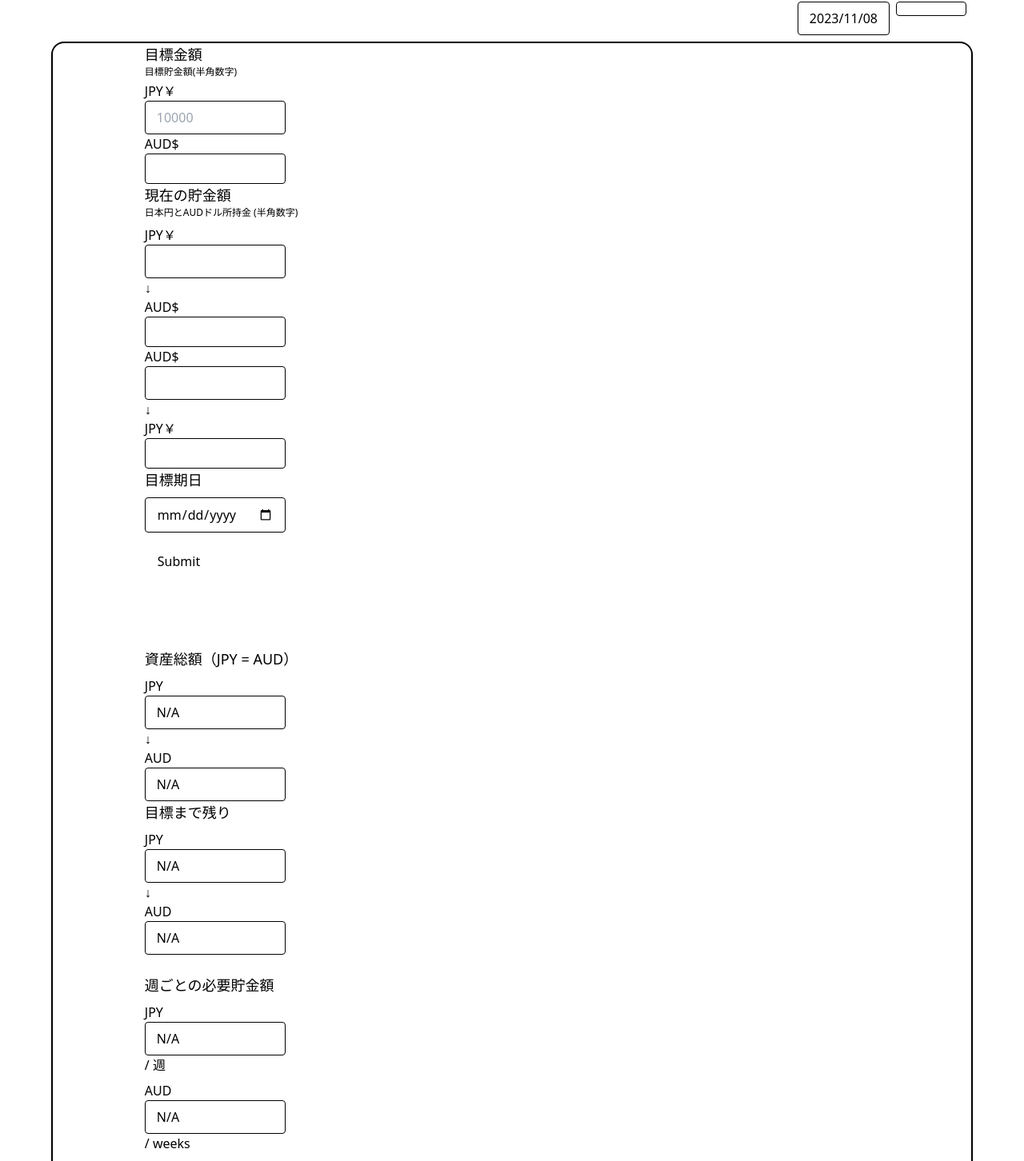
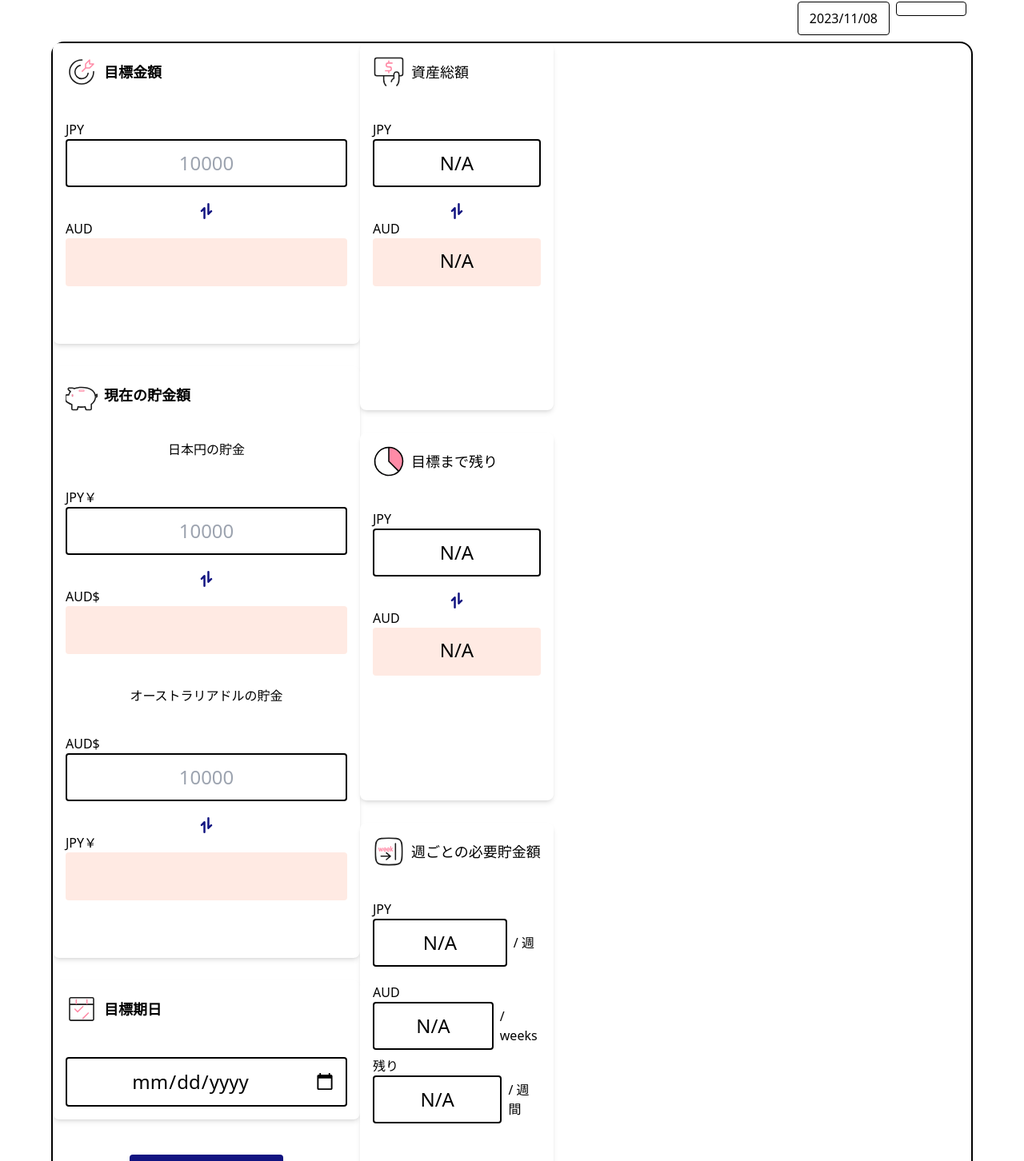
Before and after one commit to Arilifecom/saving-up, a Next.js app: page / in a window 1280 px wide. Shown: the part 22-1474 px from the top of the page at 80% size. Built offline with nearby package versions, Linux system fonts and the light colour scheme; no server answers; a web font is replaced by a local one.

Commit message:
♻️ Separating main compornent

```diff
--- a/src/components/InputArea.jsx
+++ b/src/components/InputArea.jsx
@@ -1,3 +1,10 @@
+import {
+  CurrentMoneyIcon,
+  ExchangeIcon,
+  TargetDayIcon,
+  TargetIcon,
+} from "./Icons";
+
 const InputArea = ({
   targetJPY,
   targetAUD,
@@ -19,69 +26,84 @@ const InputArea = ({
   handleSubmit,
 }) => {
   return (
-    <div className="w-4/5 mx-auto mb-11">
-      <div className="mb-1">
-        <h2 className="text-lg">目標金額</h2>
-        <p className="text-xs">目標貯金額(半角数字)</p>
+    <div className="grid gap-7">
+      <div className="w-ful bg-light rounded-lg p-4 shadow-md">
+        <div className="flex place-items-center mb-10">
+          <TargetIcon className={"w-10 h-10"} />
+          <h2 className="text-lg ml-2 font-semibold">目標金額</h2>
         </div>
-      <div>
-        <p>JPY￥</p>
+        <div className="mb-5">
+          <p>JPY</p>
           <input
-          className="w-44 border border-gray-500  mr-2 rounded py-2 px-3.5"
+            className="w-full border-[2px] rounded py-3 text-center text-2xl"
             type="number"
             value={targetJPY}
             placeholder="10000"
             onChange={handleOnChangeTarget}
           />
         </div>
-      <div>
-        <p>AUD$</p>
-        <p className="w-44  border border-gray-500 mr-2 rounded py-2 px-3.5 h-[38px]">
+        <ExchangeIcon className={"w-5 h-5 mx-auto"} />
+        <div className="mb-14">
+          <p>AUD</p>
+          <p className="w-full h-[60px] bg-pink rounded py-3 text-center text-2xl">
             {targetAUD}
           </p>
         </div>
-      <div className="items-end mb-2">
-        <h2 className="text-lg">現在の貯金額</h2>
-        <p className="text-xs">日本円とAUDドル所持金 (半角数字)</p>
       </div>
-      <div>
+
+      <div className="w-ful bg-light rounded-lg p-4 shadow-md">
+        <div className="flex place-items-center mb-9">
+          <CurrentMoneyIcon className={"w-10 h-10"} />
+          <h2 className="text-lg ml-2 font-semibold">現在の貯金額</h2>
+        </div>
+        <p className="mb-9 text-center">日本円の貯金</p>
+        <div className="mb-5">
           <p>JPY￥</p>
           <input
-          className="w-44 border border-gray-500 mr-2 rounded py-2 px-3.5"
+            className="w-full border-[2px] rounded py-3 text-center text-2xl"
             type="number"
             value={currentValueJPY}
+            placeholder="10000"
             onChange={handleOnChangeCurrentValueJPY}
           />
         </div>
-      <p>↓</p>
-      <div>
+        <ExchangeIcon className={"w-5 h-5 mx-auto"} />
+        <div className="mb-10">
           <p>AUD$</p>
-        <p className="w-44 border  border-gray-500 mr-2 rounded py-2 px-3.5 h-[38px]">
+          <p className="w-full h-[60px] bg-pink rounded py-3 text-center text-2xl">
             {exchangeJPYtoAUD}
           </p>
         </div>
-      <div className="items-end">
-        <div>
+
+        <div className="mb-14">
+          <p className="mb-9 text-center">オーストラリアドルの貯金</p>
+          <div className="mb-5">
             <p>AUD$</p>
             <input
-            className="w-44 border  border-gray-500 mr-2 rounded py-2 px-3.5"
+              className="w-full border-[2px] rounded py-3 text-center text-2xl"
               type="number"
               value={currentValueAUD}
+              placeholder="10000"
               onChange={handleOnChangeCurrentValueAUD}
             />
           </div>
-        <p>↓</p>
+          <ExchangeIcon className={"w-5 h-5 mx-auto"} />
           <div>
             <p>JPY￥</p>
-          <p className="w-44 border  border-gray-500 mr-2 rounded py-2 px-3.5 h-[38px]">
+            <p className="w-full h-[60px] bg-pink rounded py-3 text-center text-2xl">
               {exchangeAUDtoJPY}
             </p>
           </div>
         </div>
-      <div>
-        <h2 className="text-lg mb-2">目標期日</h2>
+      </div>
+
+      <div className="w-ful bg-light rounded-lg p-4 shadow-md">
+        <div className="flex place-items-center mb-10">
+          <TargetDayIcon className={"w-10 h-10"} />
+          <h2 className="text-lg ml-2 font-semibold">目標期日</h2>
+        </div>
         <input
-          className="w-44 border  border-gray-500 mr-2 rounded py-2 px-3.5"
+          className="w-full border-[2px] rounded py-3 text-center text-2xl pr-3"
           type="date"
           value={targetData}
           onChange={(e) => setInputData(e.target.value)}
@@ -89,10 +111,10 @@ const InputArea = ({
       </div>
 
       <button
-        className="mt-4 bg-blue-500 text-white py-2 px-4 rounded"
         onClick={handleSubmit}
+        className="text-xl text-pink py-4 bg-blue rounded mb-14 mt-4 shadow-md w-48 mx-auto cursor-pointer"
       >
-        Submit
+        計算する
       </button>
     </div>
   );
--- a/src/components/ResultArea.jsx
+++ b/src/components/ResultArea.jsx
@@ -1,3 +1,10 @@
+import {
+  AmountIcon,
+  ExchangeIcon,
+  ProgressIcon,
+  WeeklyTagetIcon,
+} from "./Icons";
+
 const ResultArea = ({
   savingAmountJPY,
   savingAmountAUD,
@@ -15,71 +22,75 @@ const ResultArea = ({
   };
 
   return (
-    <div className="bg-white w-full rounded-2xl rounded-t-none h-full py-11">
-      <div className="w-4/5 mx-auto">
-        <div>
-          <h2 className="text-lg mb-2">資産総額（JPY = AUD）</h2>
-          <div className="items-end">
-            <div>
+    <div className="grid gap-7 pb-14">
+      <div className="w-ful bg-light rounded-lg p-4 shadow-md">
+        <div className="flex place-items-center mb-10">
+          <AmountIcon className={"w-10 h-10"} />
+          <h2 className="text-lg ml-2">資産総額</h2>
+        </div>
+        <div className="mb-5">
           <p>JPY</p>
-              <p className="w-44 border  border-gray-500 mr-2 rounded py-2 px-3.5 bg-white">
+          <p className="w-full border-[2px] rounded py-3 text-center text-2xl">
             {formatNumber(savingAmountJPY)}
           </p>
         </div>
-            <p>↓</p>
-            <div>
+        <ExchangeIcon className={"w-5 h-5 mx-auto"} />
+        <div className="mb-14">
           <p>AUD</p>
-              <p className="w-44 border  border-gray-500 mr-2 rounded py-2 px-3.5 bg-white">
+          <p className="w-full h-[60px] bg-pink rounded py-3 text-center text-2xl">
             {formatNumber(savingAmountAUD)}
           </p>
         </div>
       </div>
+      <div className="w-ful bg-light rounded-lg p-4 shadow-md">
+        <div className="flex place-items-center mb-10">
+          <ProgressIcon className={"w-10 h-10"} />
+          <h2 className="text-lg ml-2">目標まで残り</h2>
         </div>
-        <div className="mb-6">
-          <h2 className="text-lg mb-2">目標まで残り</h2>
-          <div className="items-end">
-            <div>
+        <div className="mb-5">
           <p>JPY</p>
-              <p className="w-44 border  border-gray-500 mr-2 rounded py-2 px-3.5 bg-white">
+          <p className="w-full border-[2px] rounded py-3 text-center text-2xl">
             {formatNumber(remainingJPY)}
           </p>
         </div>
-            <p>↓</p>
-            <div>
+        <ExchangeIcon className={"w-5 h-5 mx-auto"} />
+        <div className="mb-14">
           <p>AUD</p>
-              <p className="w-44 border  border-gray-500 mr-2 rounded py-2 px-3.5 bg-white">
+          <p className="w-full h-[60px] bg-pink rounded py-3 text-center text-2xl">
             {formatNumber(remainingAUD)}
           </p>
         </div>
       </div>
+
+      <div className="w-ful bg-light rounded-lg p-4 shadow-md">
+        <div className="flex place-items-center mb-10">
+          <WeeklyTagetIcon className={"w-10 h-10"} />
+          <h2 className="text-lg ml-2">週ごとの必要貯金額</h2>
         </div>
-        <div>
-          <h2 className="text-lg mb-2">週ごとの必要貯金額</h2>
-          <div className="mb-2">
+        <div className="mb-5">
           <p>JPY</p>
-            <div className="items-end">
-              <p className="w-44 border  border-gray-500 mr-2 rounded py-2 px-3.5 bg-white">
+          <div className="flex items-center">
+            <p className="w-[80%] border-[2px] rounded py-3 text-center text-2xl">
               {formatNumber(weeklyTargetJPY)}
             </p>
-              <p>/ 週</p>
+            <p className="ml-2">/ 週</p>
           </div>
         </div>
         <div className="mb-2">
           <p>AUD</p>
-            <div className="items-end">
-              <p className="w-44 border  border-gray-500 mr-2 rounded py-2 px-3.5 bg-white">
+          <div className="flex items-center">
+            <p className="w-[80%] border-[2px] rounded py-3 text-center text-2xl">
               {formatNumber(weeklyTargetAUD)}
             </p>
-              <p>/ weeks</p>
+            <p className="ml-2">/ weeks</p>
           </div>
         </div>
         <p className="mr-2">残り</p>
-          <div className="items-end">
-            <p className="w-44 border  border-gray-500 mr-2 rounded py-2 px-3.5 bg-white">
+        <div className="flex items-center">
+          <p className="w-[80%] border-[2px] rounded py-3 text-center text-2xl">
             {formatNumber(remainingWeeks)}
           </p>
-            <p>/ 週間</p>
-          </div>
+          <p className="ml-2">/ 週間</p>
         </div>
       </div>
     </div>
--- a/src/components/mainArea.jsx
+++ b/src/components/mainArea.jsx
@@ -87,6 +87,7 @@ const MainArea = ({ exchangeRate }) => {
 
   return (
     <div>
+      <div className="md:flex">
         <InputArea
           targetJPY={targetJPY}
           targetAUD={targetAUD}
@@ -109,6 +110,7 @@ const MainArea = ({ exchangeRate }) => {
         />
         <ResultArea {...results} />
       </div>
+    </div>
   );
 };
 
```
Lines whose indentation alone changed are shown as unchanged.
